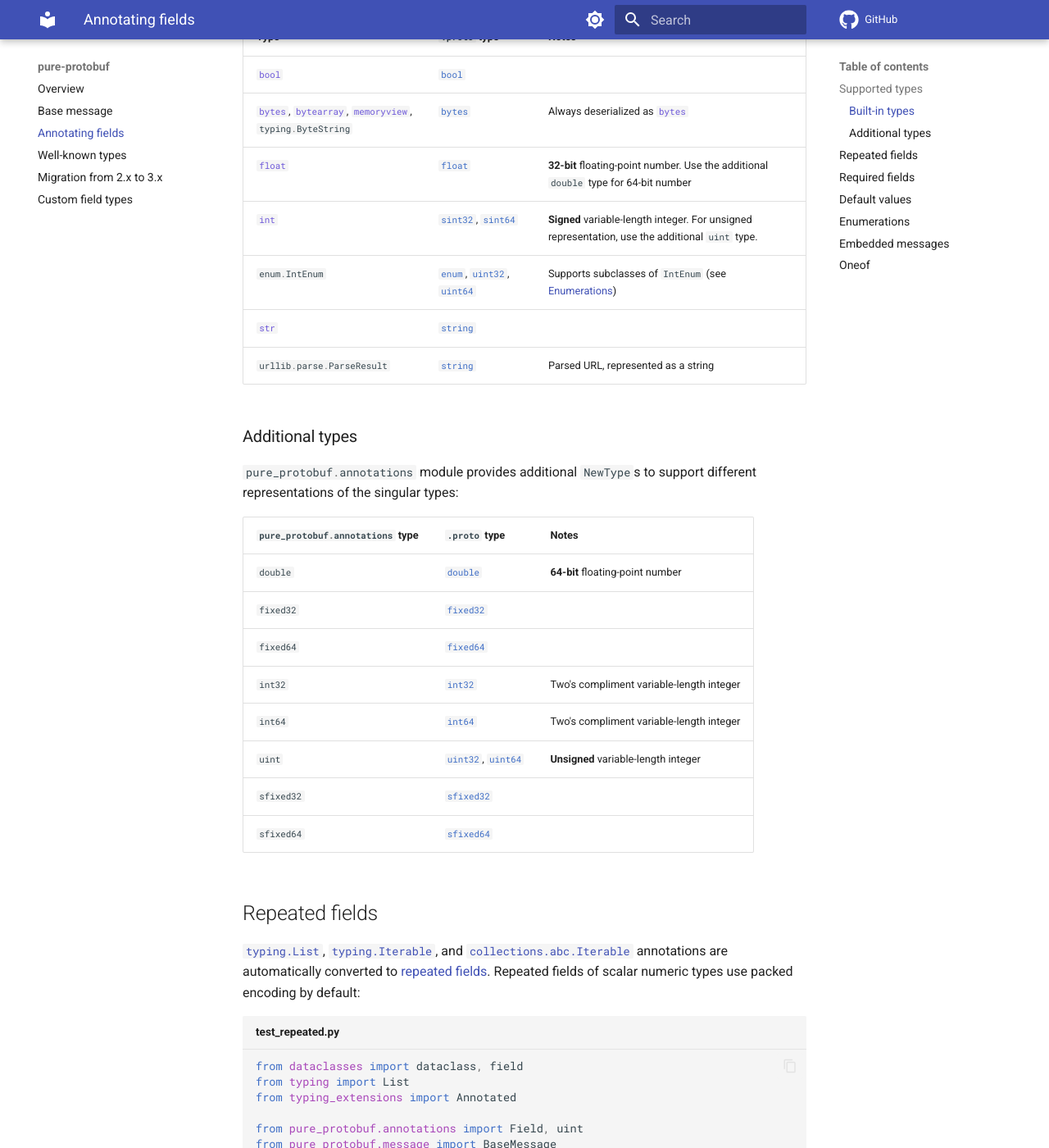
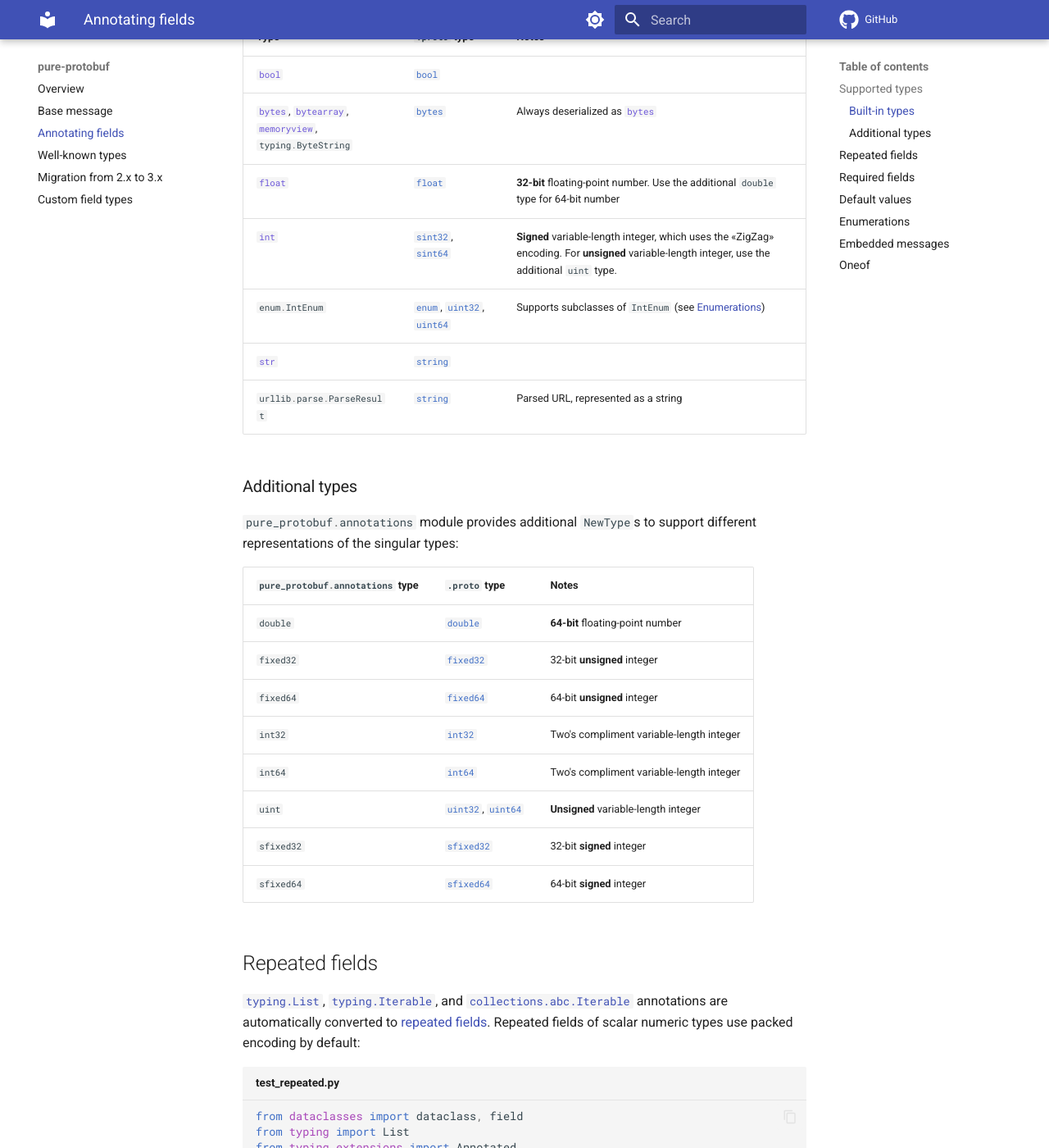
Before and after one commit to eigenein/protobuf, an MkDocs documentation site: the page built from docs/annotating_fields.md, in a window 1280 px wide and 1400 px high, scrolled down 371 px. Shown: the whole window at 82% size. Built offline with MkDocs 1.6.1 and Material for MkDocs 9.7.7, drawn with Linux system fonts in a browser that asks for light colours; comment, search, counter and statistics services are not loaded.

```diff
--- a/docs/annotating_fields.md
+++ b/docs/annotating_fields.md
@@ -6,15 +6,15 @@ Field types are specified via [`#!python Annotated`](https://docs.python.org/3/l
 
 ### Built-in types
 
-| Type                                                                                                                | `.proto` type                                               | Notes                                                                                                     |
-|:--------------------------------------------------------------------------------------------------------------------|:------------------------------------------------------------|:----------------------------------------------------------------------------------------------------------|
-| `#!python bool`                                                                                                     | `#!protobuf bool`                                           |                                                                                                           |
-| `#!python bytes`, `#!python bytearray`, `#!python memoryview`, `#!python typing.ByteString`                         | `#!protobuf bytes`                                          | Always deserialized as `#!python bytes`                                                                   |
-| `#!python float`                                                                                                    | `#!protobuf float`                                          | **32-bit** floating-point number. Use the additional `#!python double` type for 64-bit number             |
-| `#!python int`                                                                                                      | `#!protobuf sint32`, `#!protobuf sint64`                    | **Signed** variable-length integer. For unsigned representation, use the additional `#!python uint` type. |
-| [`#!python enum.IntEnum`](https://docs.python.org/3/library/enum.html#enum.IntEnum)                                 | `#!protobuf enum`, `#!protobuf uint32`, `#!protobuf uint64` | Supports subclasses of `#!python IntEnum` (see [Enumerations](#enumerations))                             |
-| `#!python str`                                                                                                      | `#!protobuf string`                                         |                                                                                                           |
-| [`#!python urllib.parse.ParseResult`](https://docs.python.org/3/library/urllib.parse.html#urllib.parse.ParseResult) | `#!protobuf string`                                         | Parsed URL, represented as a string                                                                       |
+| Type                                                                                                                | `.proto` type                                               | Notes                                                                                                                                                    |
+|:--------------------------------------------------------------------------------------------------------------------|:------------------------------------------------------------|:---------------------------------------------------------------------------------------------------------------------------------------------------------|
+| `#!python bool`                                                                                                     | `#!protobuf bool`                                           |                                                                                                                                                          |
+| `#!python bytes`, `#!python bytearray`, `#!python memoryview`, `#!python typing.ByteString`                         | `#!protobuf bytes`                                          | Always deserialized as `#!python bytes`                                                                                                                  |
+| `#!python float`                                                                                                    | `#!protobuf float`                                          | **32-bit** floating-point number. Use the additional `#!python double` type for 64-bit number                                                            |
+| `#!python int`                                                                                                      | `#!protobuf sint32`, `#!protobuf sint64`                    | **Signed** variable-length integer, which uses the «ZigZag» encoding. For **unsigned** variable-length integer, use the additional `#!python uint` type. |
+| [`#!python enum.IntEnum`](https://docs.python.org/3/library/enum.html#enum.IntEnum)                                 | `#!protobuf enum`, `#!protobuf uint32`, `#!protobuf uint64` | Supports subclasses of `#!python IntEnum` (see [Enumerations](#enumerations))                                                                            |
+| `#!python str`                                                                                                      | `#!protobuf string`                                         |                                                                                                                                                          |
+| [`#!python urllib.parse.ParseResult`](https://docs.python.org/3/library/urllib.parse.html#urllib.parse.ParseResult) | `#!protobuf string`                                         | Parsed URL, represented as a string                                                                                                                      |
 
 ### Additional types
 
@@ -23,13 +23,13 @@ Field types are specified via [`#!python Annotated`](https://docs.python.org/3/l
 | `#!python pure_protobuf.annotations` type | `.proto` type                            | Notes                                    |
 |:------------------------------------------|:-----------------------------------------|:-----------------------------------------|
 | `#!python double`                         | `#!protobuf double`                      | **64-bit** floating-point number         |
-| `#!python fixed32`                        | `#!protobuf fixed32`                     |                                          |
-| `#!python fixed64`                        | `#!protobuf fixed64`                     |                                          |
+| `#!python fixed32`                        | `#!protobuf fixed32`                     | 32-bit **unsigned** integer              |
+| `#!python fixed64`                        | `#!protobuf fixed64`                     | 64-bit **unsigned** integer              |
 | `#!python int32`                          | `#!protobuf int32`                       | Two's compliment variable-length integer |
 | `#!python int64`                          | `#!protobuf int64`                       | Two's compliment variable-length integer |
 | `#!python uint`                           | `#!protobuf uint32`, `#!protobuf uint64` | **Unsigned** variable-length integer     |
-| `#!python sfixed32`                       | `#!protobuf sfixed32`                    |                                          |
-| `#!python sfixed64`                       | `#!protobuf sfixed64`                    |                                          |
+| `#!python sfixed32`                       | `#!protobuf sfixed32`                    | 32-bit **signed** integer                |
+| `#!python sfixed64`                       | `#!protobuf sfixed64`                    | 64-bit **signed** integer                |
 
 ## Repeated fields
 
```
Also changed, not shown: 1 other file.
